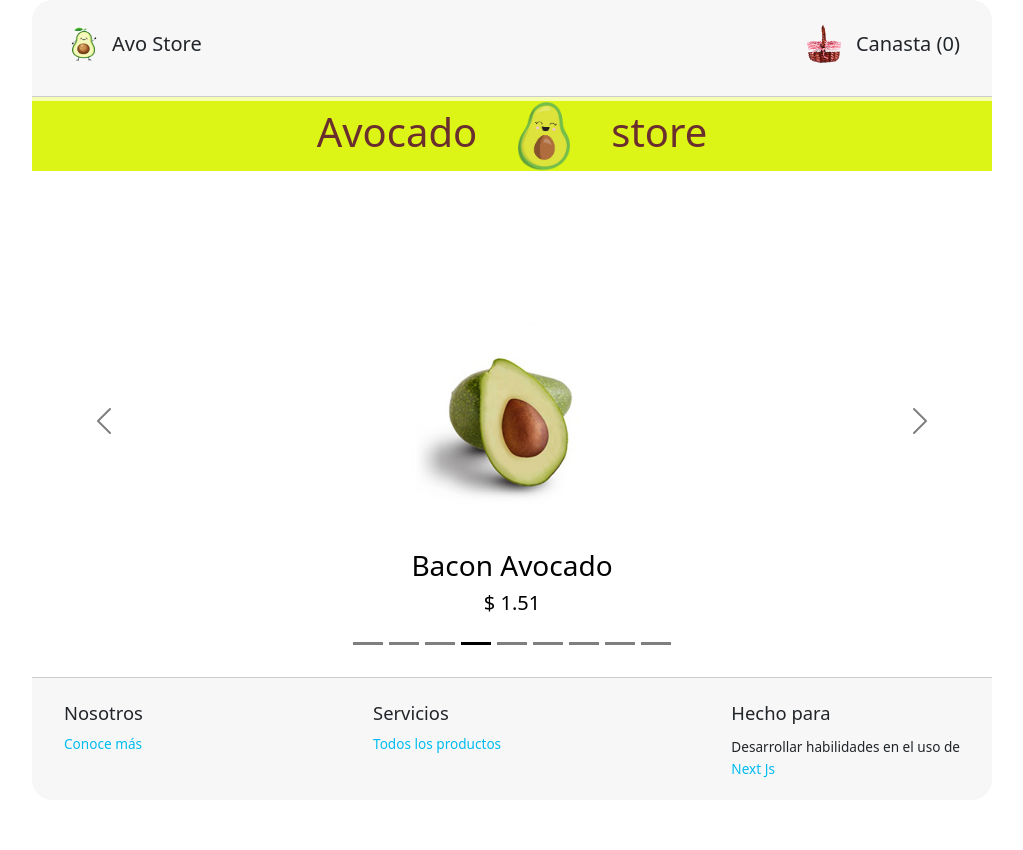
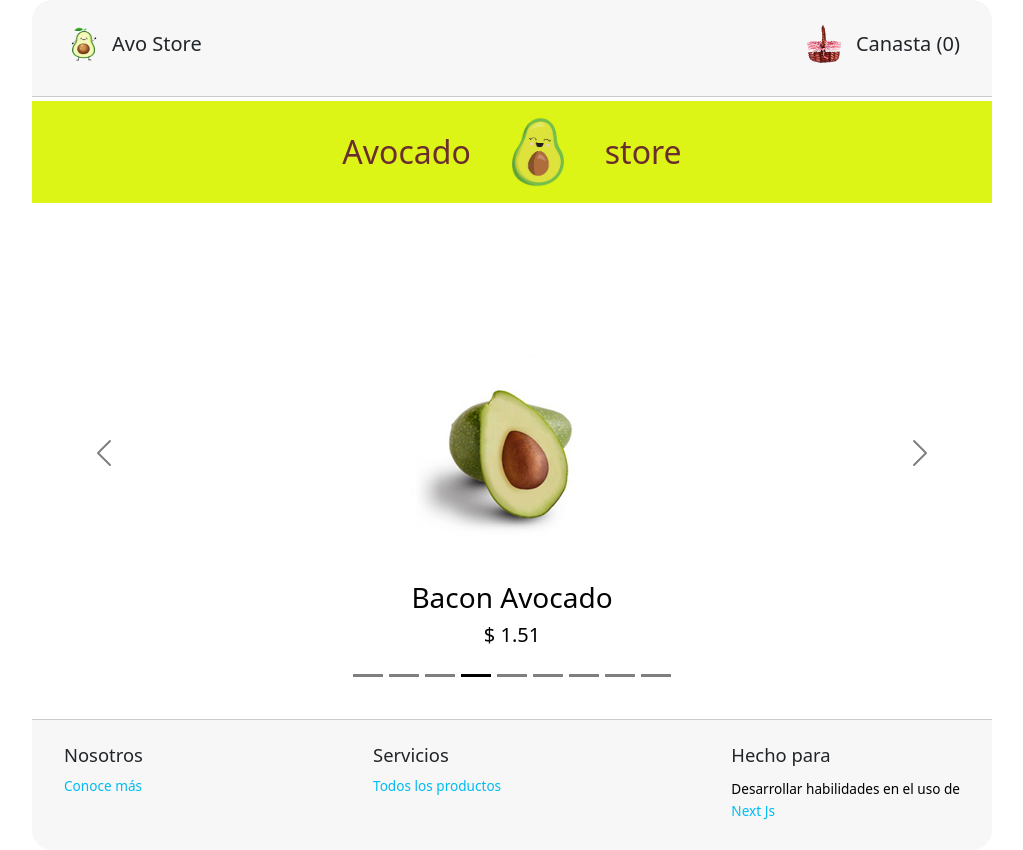
Before and after one commit to LNMIG/store-nextjs-js, a Next.js app: page / in a window 1280 px wide. Shown: the whole page, without its empty margins (128-1151 px from the left). Before the commit the page ends 800 px from the top, so only its background shows below. Built offline with nearby package versions, Linux system fonts and the light colour scheme.

Commit message:
Files where updated

```diff
--- a/components/footer/footer.js
+++ b/components/footer/footer.js
@@ -2,75 +2,46 @@ import React from 'react'
 import Card from 'react-bootstrap/Card'
 import Nav from 'react-bootstrap/Nav'
 
-export default function Footer () {
-  return (
-    <Card.Title class='container-sm'
-      style={{
+const cardTitle = {
   padding:'1rem 1rem 0rem 1rem',
   display:'flex',
   flexDirection:'row',
   justifyContent:'space-between',
   alignItems:'flex-start',
-        flexWrap:'nowrap',
-      }}
-    >
-      <Card.Text
-        style={{
+  flexWrap:'wrap',
+}
+
+const cardText = {
   fontSize:'1.15rem',
   fontWeight:'500',
-        }}
-      >
-        Nosotros
-        <Nav.Link
-          href='/about'
-          style={{
+}
+
+const navLink = {
   padding:'0.75rem 0rem',
   color:'#00bbf0',
   fontSize:'0.85rem'
-          }}
-        >
-          Conoce más
-        </Nav.Link>
+}
+
+export default function Footer () {
+  return (
+    <Card.Title className='container-sm' style={cardTitle}>
+      <Card.Text style={cardText}>
+        Nosotros
+        <Nav.Link href='/about' style={navLink}> Conoce más </Nav.Link>
       </Card.Text>
 
-      <Card.Text
-        style={{
-          fontSize:'1.15rem',
-          fontWeight:'500',
-        }}
-      >
-        <div>Servicios</div>
-        <Nav.Link
-          href='/'
-          style={{
-            padding:'0.75rem 0rem',
-            color:'#00bbf0',
-            fontSize:'0.85rem'
-          }}
-        >
-          Todos los productos
-        </Nav.Link>
+      <Card.Text style={cardText}>
+        Servicios
+        <Nav.Link href='/' style={navLink}> Todos los productos </Nav.Link>
       </Card.Text>
 
-      <Card.Text
-        style={{
-          fontSize:'1.15rem',
-          fontWeight:'500',
-        }}
-      >
-        <div>Hecho para</div>
+      <Card.Text style={cardText}>
+        Hecho para
         <div
-          style={{
-            padding:'0.75rem 0rem',
-            fontSize:'0.85rem',
-            lineHeight:'160%'
-          }}
-        >
+          style={{...navLink, color:'black', lineHeight:'160%'}}>
           Desarrollar habilidades en el uso de
 
-          <Nav.Link
-            href='https://nextjs.org/'
-            target='_blank'
+          <Nav.Link href='https://nextjs.org/'  target='_blank'
             style={{ fontSize:'0.85rem', color:'#00bbf0',
             }}
           >
--- a/components/header/header.js
+++ b/components/header/header.js
@@ -3,26 +3,31 @@ import Image from "next/image"
 import avocado from '@public/avocadoStore.webp'
 import Card from "react-bootstrap/Card"
 
-export default function Header () {
-  return (
-		<Card
-      style={{
-        height:'8rem',
+const cardMain = {
   background:'#ddf516',
   border:'none',
   borderRadius:'0',
-        borderTop: '4px solid #f7fdb1',
+  marginTop:'0.25rem',
+}
+
+const cardBody = {
+  border:'none',
   display:'flex',
   flexDirection:'row',
   justifyContent:'center',
   alignItems:'center',
   flexWrap:'nowrap',
   gap:'2rem'
-      }}
-    >
-			<h1 style={{ color:"#6a2e2e" }}>Avocado</h1>
+}
+
+export default function Header () {
+  return (
+		<Card className="container" style={cardMain}>
+      <Card.Body style={cardBody}>
+			  <Card.Text style={{ fontSize:'2rem', color:"#6a2e2e", margin:'0'}}>Avocado</Card.Text>
         <Image src={avocado} alt="avocado image" width={70} height={70}/>
-      <h1 style={{ color:"#6a2e2e" }}>store</h1>
+        <Card.Text style={{ fontSize:'2rem', color:"#6a2e2e"}}>store</Card.Text>
+      </Card.Body>
 		</Card>
 	)
 }
--- a/components/layout/layout.js
+++ b/components/layout/layout.js
@@ -10,7 +10,7 @@ export default function Layout({ children }) {
         display: 'flex',
         flexDirection:'column',
         justifyContent: 'space-between',
-        height: '80%'
+        height: 'auto'
       }}
     >
 {/*-------------------------------------------*/}
@@ -35,10 +35,11 @@ export default function Layout({ children }) {
         style={{
           borderBottomLeftRadius:'1.25rem',
           borderBottomRightRadius:'1.25rem',
-          position:'absolute',
-          bottom:'0rem',
-          left:'0rem',
-          right:'0rem',
+          marginTop:'1rem',
+          // position:'absolute',
+          // bottom:'0rem',
+          // left:'0rem',
+          // right:'0rem',
         }}
       >
 
--- a/components/navbar/navbar.js
+++ b/components/navbar/navbar.js
@@ -9,14 +9,7 @@ import avocadoIcon from '@public/avocado.jpg'
 import shoppingCartIcon from '@public/sesta.jpg'
 // import { useCart } from '@store'
 
-export default function Navbar () {
-  const { pathname } = useRouter()
-//   const { count: cartCount } = useCart()
-  const cartCount = 0
-
-  return (
-      <Card.Title
-        style={{
+const cardTitle = {
   padding:'1rem 1rem',
   display:'flex',
   flexDirection:'row',
@@ -24,51 +17,46 @@ export default function Navbar () {
   alignItems:'center',
   flexWrap:'nowrap',
   gap:'2rem'
-        }}
-      >
-        <Nav.Link
-          href="/"
-          style={{
+}
+
+const imageStyle ={
+  filter:'brightness(1.1)',
+  mixBlendMode:'multiply',
+}
+
+const navLinkStyle = {
   display:'flex',
   flexDirection:'row',
   justifyContent:'center',
   alignItems:'center',
   flexWrap:'nowrap',
-            gap:'0.5rem'
-          }}
-        >
+}
+
+
+export default function Navbar () {
+  const { pathname } = useRouter()
+//   const { count: cartCount } = useCart()
+  const cartCount = 0
+
+  return (
+      <Card.Title style={cardTitle}>
+        <Nav.Link href="/" style={{...navLinkStyle, gap:'0.5rem'}}>
             <Image
               src={avocadoIcon}
               alt='avocado image'
               width={40}
               height={40}
-              style={{
-                filter:'brightness(1.1)',
-                mixBlendMode:'multiply'
-              }}
+              style={imageStyle}
             />
             <Card.Text>Avo Store</Card.Text>
         </Nav.Link>
-        <Nav.Link
-          href="/cart"
-          style={{
-            display:'flex',
-            flexDirection:'row',
-            justifyContent:'center',
-            alignItems:'center',
-            flexWrap:'nowrap',
-            gap:'0.75rem'
-          }}
-        >
+        <Nav.Link href="/cart" style={{...navLinkStyle, gap:'0.75rem'}}>
             <Image
               src={shoppingCartIcon}
               alt='sesta'
               width={40}
               height={40}
-              style={{
-                filter:'brightness(1.1)',
-                mixBlendMode:'multiply',
-              }}
+              style={imageStyle}
             />
             Canasta
             ({cartCount})
```
Lines whose indentation alone changed are shown as unchanged.
